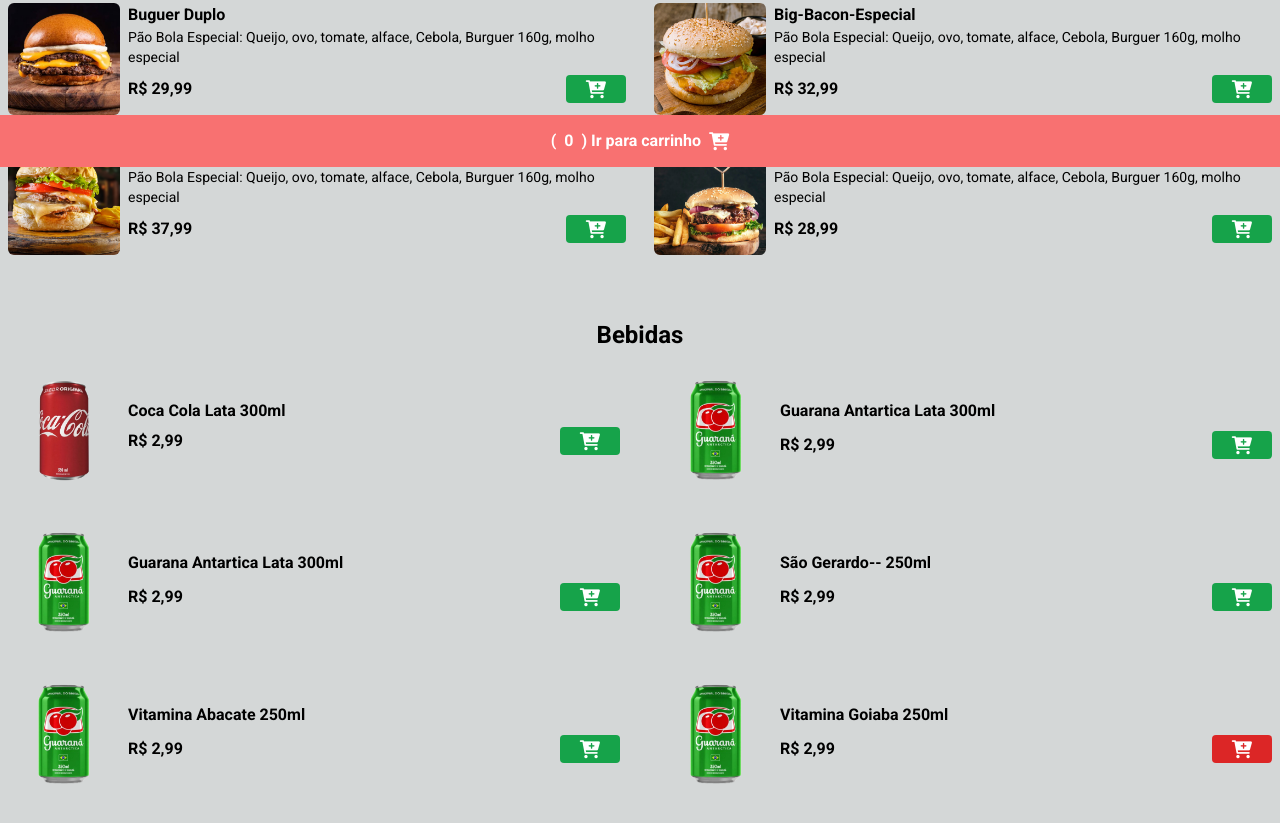
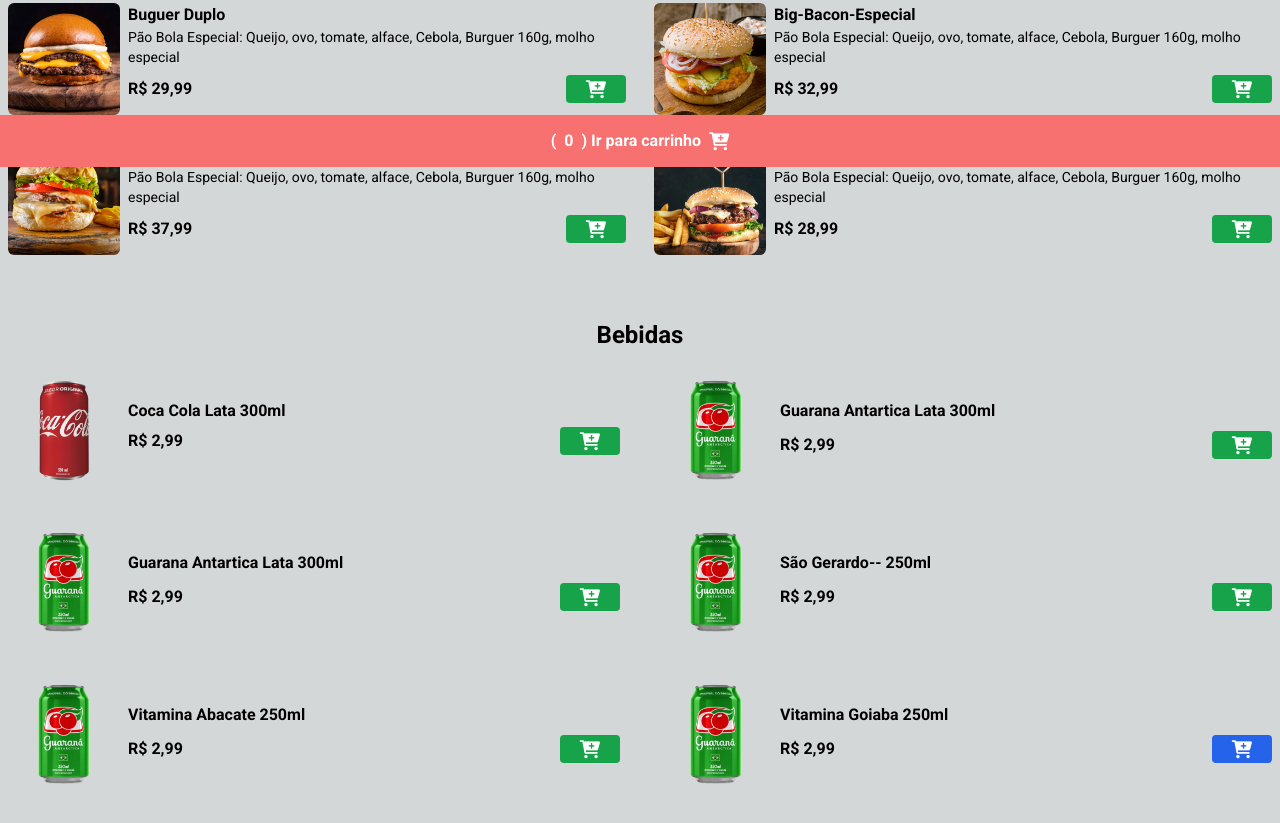
Before and after one commit to andersonrafael/hamburgueria, a website: page index.html in a window 1280 px wide. Shown: the part 633-1456 px from the top of the page. Drawn offline with Linux system fonts and the light colour scheme.

Commit message:
teste v1.0

```diff
--- a/index.html
+++ b/index.html
@@ -314,7 +314,7 @@
 
                     <div class="flex items-center gap-2 justify-between mt-2">
                         <p class="font-bold">R$ 2,99</p>
-                        <button class="bg-red-600 px-5 rounded hover:scale-110 duration-300 add-to-cart-btn "
+                        <button class="bg-blue-600 px-5 rounded hover:scale-110 duration-300 add-to-cart-btn "
                             data-name="Vitamina Goiaba hover:scale-105 duration-300" data-price="4.99">
                             <i class=" fa fa-cart-plus text-lg text-white"></i>
                         </button>
```
Also changed, not shown: styles/output.css.
